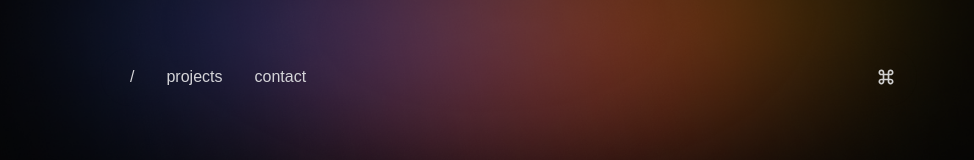
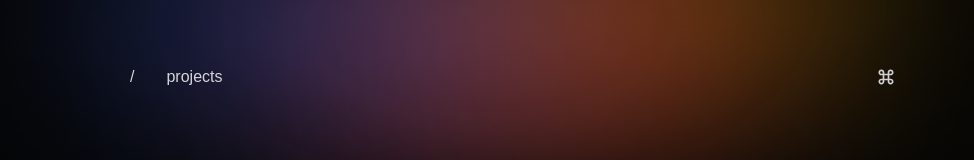
Before and after one commit to jormy/website, a Next.js app: page /contact in a window 1280 px wide. Shown: the top 160 px of the page, without its empty margins (131-1105 px from the left). Built offline with nearby package versions, Linux system fonts and the light colour scheme; a web font is replaced by a local one.

Commit message:
updated README.md and fixed horizontal scroll issue

```diff
--- a/src/app/layout.tsx
+++ b/src/app/layout.tsx
@@ -22,17 +22,17 @@ export default function RootLayout({
 }>) {
   return (
     <html lang="en">
-      <body className="absolute inset-0 min-h-screen w-screen overflow-auto bg-black-950">
+      <body className="absolute inset-0 min-h-screen w-full overflow-auto bg-black-950">
         <Image
           width={1512}
           height={550}
-          className="absolute left-1/2 top-0 -z-10 -translate-x-1/2 select-none"
+          className="absolute left-1/2 top-0 -z-10 h-auto w-full max-w-[1512px] -translate-x-1/2 select-none"
           src="/images/ui/bg-gradient.png"
           alt=""
           priority
         />
         <div
-          className={`${sfPro.className} mx-auto flex min-h-screen w-screen max-w-4xl flex-col px-8 py-10 text-black-200`}
+          className={`${sfPro.className} mx-auto flex min-h-screen w-full max-w-4xl flex-col px-8 py-10 text-black-200`}
         >
           <Navbar />
           <div className="grow py-16 sm:py-24">{children}</div>
--- a/src/components/navbar/Navbar.tsx
+++ b/src/components/navbar/Navbar.tsx
@@ -128,9 +128,9 @@ export default function Navbar() {
             projects
           </NavLink>
 
-          <NavLink setPosition={setPosition} href="/contact">
+          {/*<NavLink setPosition={setPosition} href="/contact">
             contact
-          </NavLink>
+          </NavLink>*/}
 
           <LinkBg position={position} />
         </nav>
```
Also changed, not shown: public/images/mockup-projects.webp (deleted), 1 other file (tests, documents, lock files or other folders).
